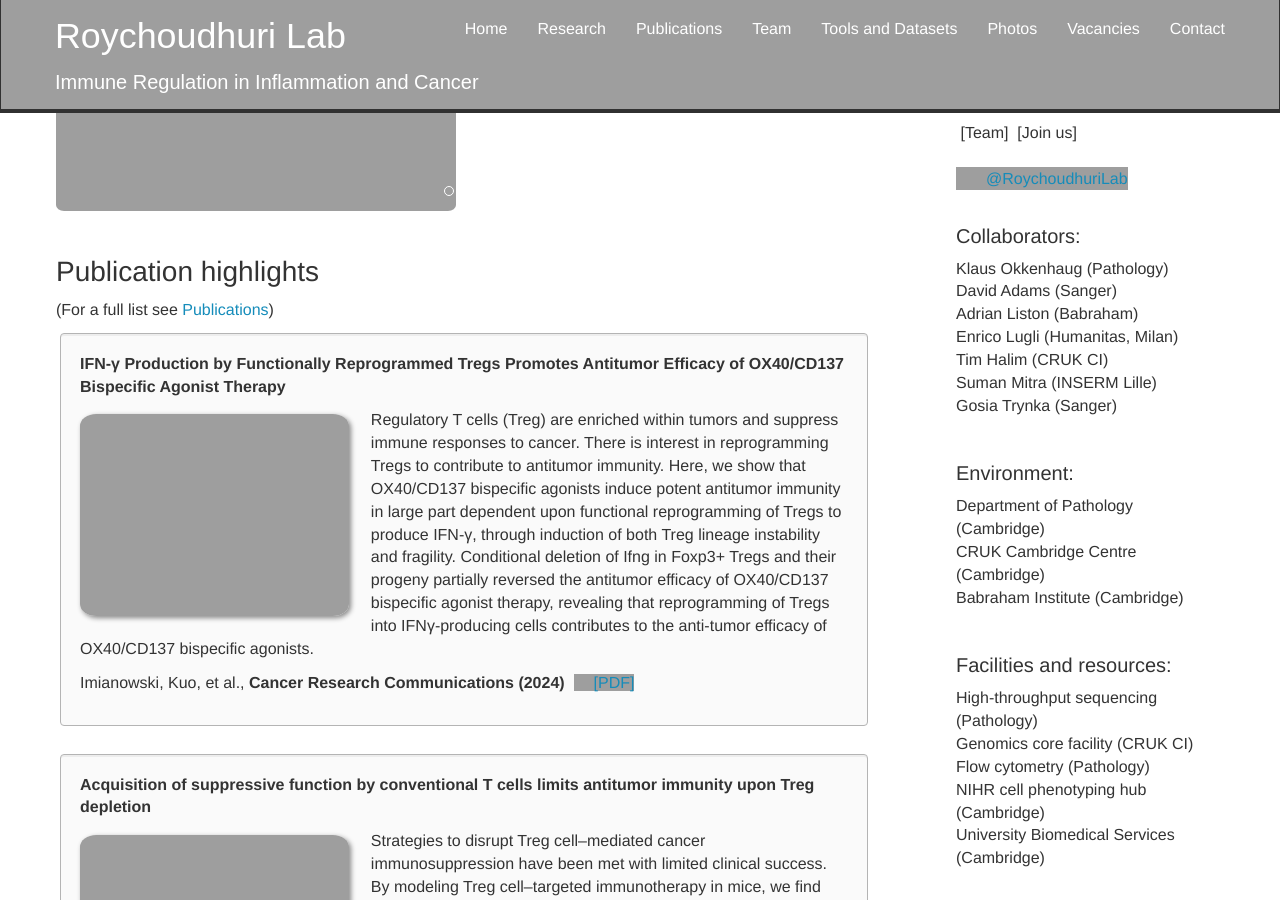
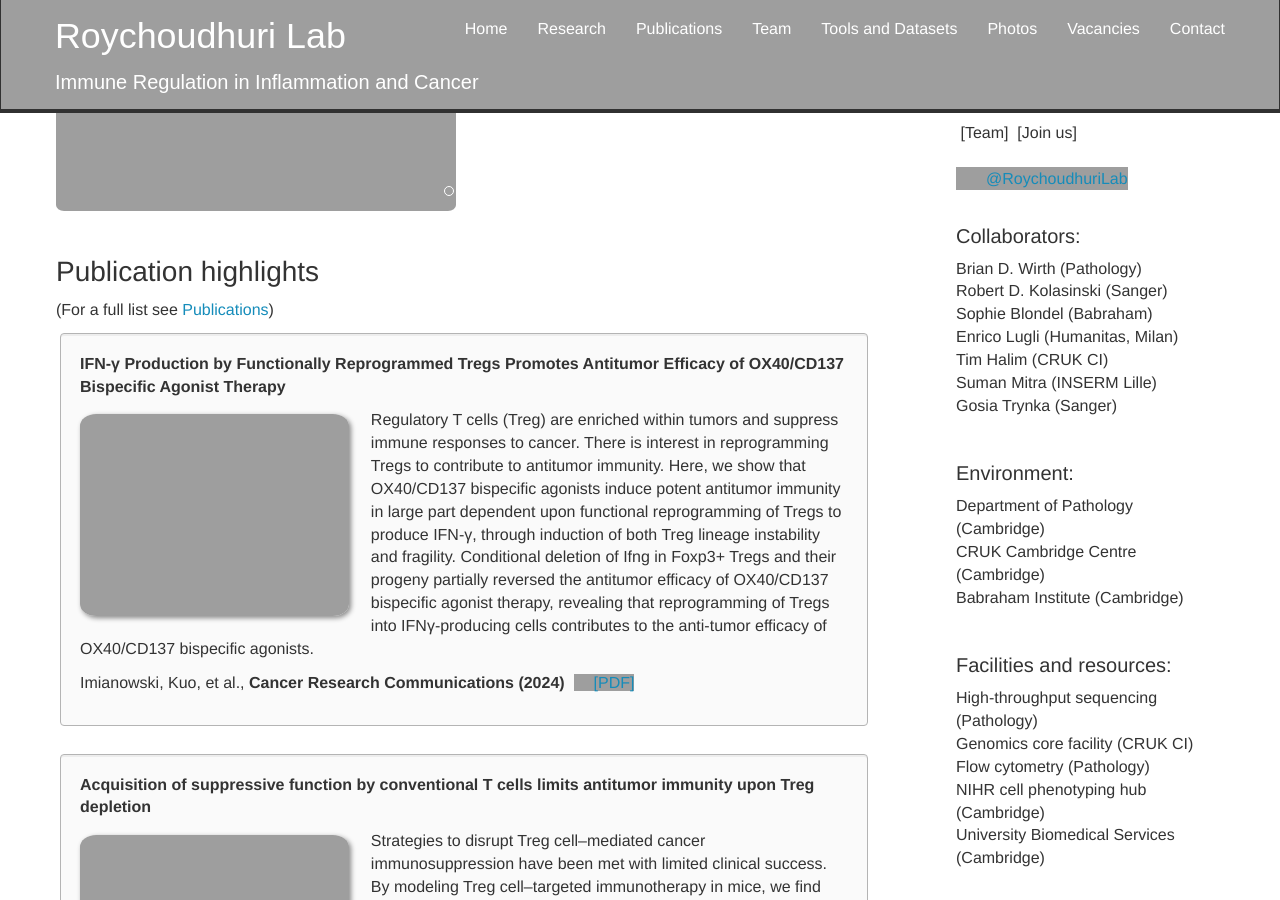
Before and after one commit to dwaipayandasgupta/dwaipayandasgupta.github.io, a Jekyll site: the page built from _pages/home.md, in a window 1280 px wide and 900 px high, scrolled down 568 px. Built offline with Jekyll 4.4.1, drawn with Linux system fonts in a browser that asks for light colours; nearby versions of some CDN libraries; some web fonts are replaced.

Commit message:
Update collaborations.yml

```diff
--- a/_data/collaborations.yml
+++ b/_data/collaborations.yml
@@ -1,10 +1,10 @@
-- title: Klaus Okkenhaug (Pathology)
+- title: Brian D. Wirth (Pathology)
   link: https://www.path.cam.ac.uk/directory/klaus-okkenhaug
 
-- title: David Adams (Sanger)
+- title: Robert D. Kolasinski (Sanger)
   link: https://www.sanger.ac.uk/person/adams-david
 
-- title: Adrian Liston (Babraham)
+- title: Sophie Blondel (Babraham)
   link: https://www.babraham.ac.uk/our-research/immunology/adrian-liston
 
 - title: Enrico Lugli (Humanitas, Milan)
```
